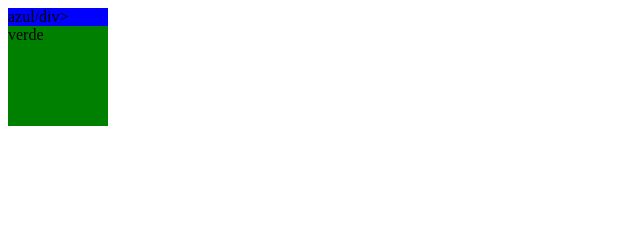
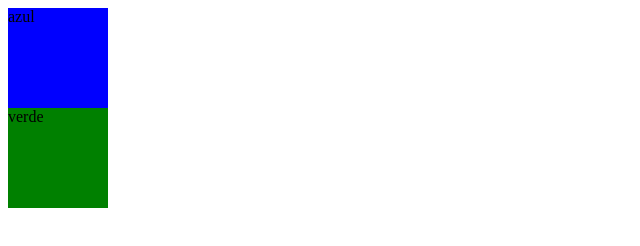
Before and after one commit to guiisbarbosa/repotest, a plain HTML site: page index.html in a window 1280 px wide. Shown: the whole page, without its empty margins (0-640 px from the left). Drawn offline with Linux system fonts and the light colour scheme.

Commit message:
correção

```diff
--- a/index.html
+++ b/index.html
@@ -8,7 +8,7 @@
     <title>Document</title>
 </head>
 <body>
-    <div class="azul">azul/div>
+    <div class="azul">azul</div>
     <div class="verde">verde</div>
 </body>
 </html>
```
